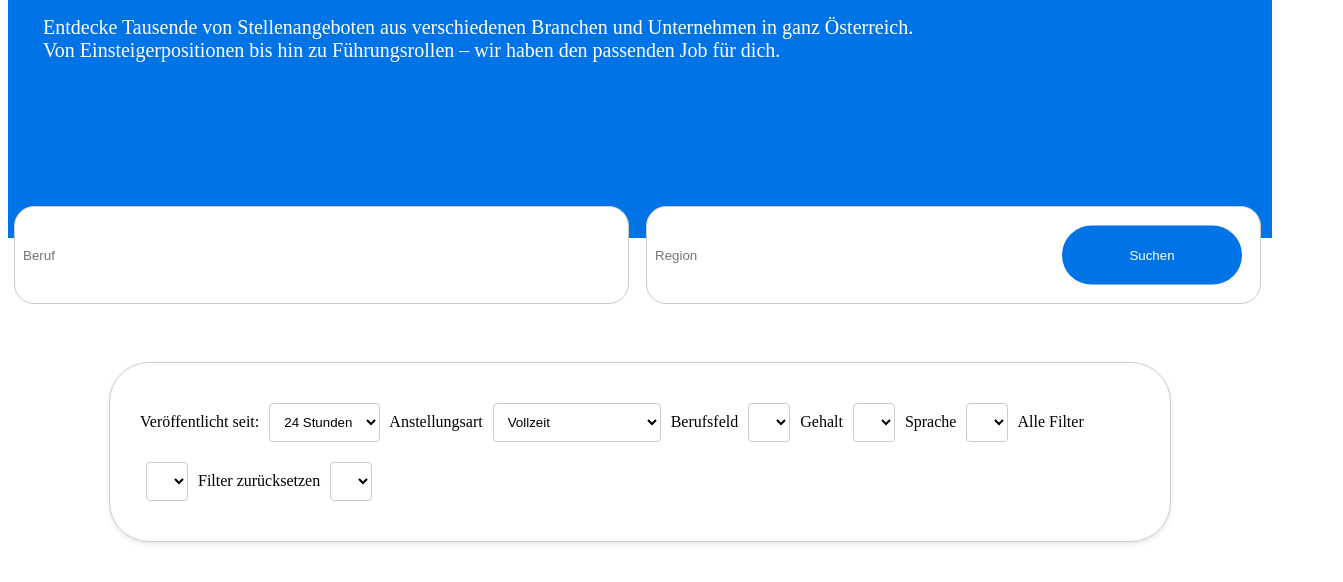
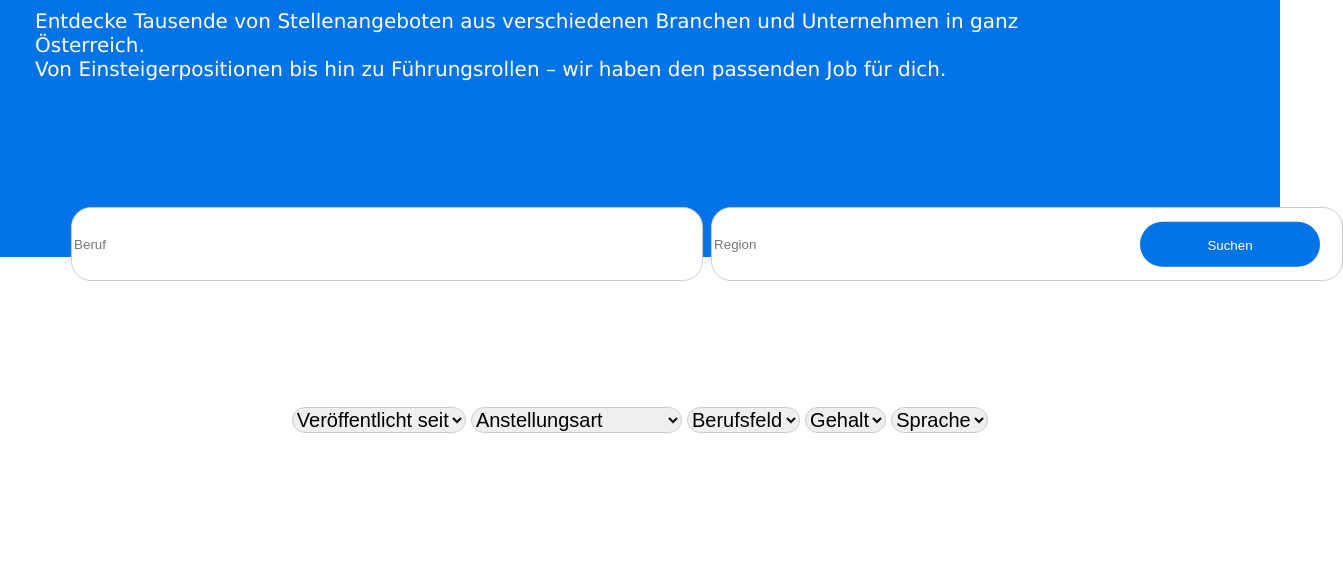
Before and after one commit to Sabrina6126/JOBPORTAL, a plain HTML site: page index.html in a window 1280 px wide. Shown: the part 192-774 px from the top of the page, 1343 px wide, since content can reach past the window. Drawn offline with nearby package versions, Linux system fonts and the light colour scheme.

Commit message:
Jopportal 4

```diff
--- a/index.html
+++ b/index.html
@@ -39,17 +39,20 @@
           </div>
     </section>
     <section>
+        <div class="outer-container">
         <div class="filter-container">
         <form id="filter-form">
-            <label for="publish-date">Veröffentlicht seit:</label>
-            <select id="publish-date" name="publish-date" class="filter-select">
-            <option value="24-hours">24 Stunden</option>
-            <option value="3-days">3 Tage</option>
-            <option value="7-days">7 Tage</option>
-            <option value="30-days">30 Tage</option>
+            <label class="sr-only" for="publish-date">Veröffentlicht seit:</label>
+            <select id="publish-date" name="publish-date" class="filter-select with-border">
+            <option disabled selected value="">Veröffentlicht seit</option>
+                <option value="24-hours">24 Stunden</option>
+                <option value="3-days">3 Tage</option>
+                <option value="7-days">7 Tage</option>
+                <option value="30-days">30 Tage</option>
             </select>
-            <label for="employment-type">Anstellungsart</label>
-            <select id_="employment-type" name="employment-type" class="filter-select">
+            <label class="sr-only" for="employment-type">Anstellungsart</label>
+            <select id_="employment-type" name="employment-type" class="filter-select with-border">
+            <option disabled selected value="">Anstellungsart</option>
                 <option value="full-time">Vollzeit</option>
                 <option value="part-time">Teilzeit</option>
                 <option value="marginal-employment">Geringfügig</option>
@@ -58,25 +61,23 @@
                 <option value="freelance">Freelance</option>
                 <option value="homeoffice">Teilweise-Homeoffice</option>
             </select>
-            <label for="professional-field">Berufsfeld</label>
-            <select id_="professional-field" name="professional-field" class="filter-select">
+            <label class="sr-only" for="professional-field">Berufsfeld</label>
+            <select id_="professional-field" name="professional-field" class="filter-select with-border">
+            <option disabled selected value="">Berufsfeld</option>
             </select>
-            <label for="salary">Gehalt</label>
-            <select id_="salary" name="salary" class="filter-select">
+            <label class="sr-only" for="salary">Gehalt</label>
+            <select id_="salary" name="salary" class="filter-select with-border">
+            <option disabled selected value="">Gehalt</option>
             </select>
-            <label for="lang">Sprache</label>
-            <select id_="lang" name="language" class="filter-select">
+            <label class="sr-only" for="lang">Sprache</label>
+            <select id_="lang" name="language" class="filter-select with-border">
+            <option disabled selected value="">Sprache</option>
             </select>
-            <label for="all-filter">Alle Filter</label>
-            <select id_="all-filter" name="all-filter" class="filter-select">
-            </select>
-            <label for="reset-filter">Filter zurücksetzen</label>
-            <select id_="reset-filter" name="reset-filter" class="filter-select">
 
-
-            </form>
+        </form>
         </div>
-
+        </div>
+        </div>
     </section>
 
 
--- a/style.css
+++ b/style.css
@@ -1,4 +1,12 @@
 /* !!!!!!!!!!!!!!!!!!!!!! LOGO + MENU !!!!!!!!!!!!!!!!!!!!*/
+
+body {
+  font-family: 'Lucida Sans', 'Lucida Sans Regular', 'Lucida Grande', 'Lucida Sans Unicode', Geneva, Verdana, sans-serif;
+  align-items: flex-start;
+  justify-content: center; /* Oder andere Werte, die zu deinem Layout passen */
+  min-height: 100vh;
+  margin: 0;
+}
 
 .row {
   position: relative;
@@ -56,17 +64,10 @@
 
 /* Add media queries for responsiveness - when the screen is 500px wide or less, stack the links on top of each other */
 @media screen and (max-width: 768px) {
-    .header a {
-      float: none;
-      display: block;
-      text-align: left;
-    }
-    .search-container {
-      flex-direction: column; /* Change to vertical layout for smaller screens */
-    }
+
 .search-box {
   flex-direction: column; /* Change to vertical layout for smaller screens */
-      margin-right: 0; /* Remove right margin on smaller screens */
+  margin-right: 0;
 }
 }
 
@@ -75,10 +76,10 @@
 section {
   display: flex;
   justify-content: center;
-    align-items: center;
+  align-items: flex-start;
   height: 100vh;
   margin: 0;
-    margin-top: -378px;
+  margin-top: -50px;
 }
 
 .search-container {
@@ -91,26 +92,21 @@
   }
 
 .search-box {
+  position: relative;
   flex-direction: column;
-    width: 100%;
+  width: 80%;
   flex-grow: 1;
-    position: relative;
   align-items: center;
   justify-content: center;
-    display: flex;
-    margin-right: 70px;
-    margin-bottom: 10px;
 }
 
 input[type="text"] {
-    max-width: 100%;
-    width: 100%;
-    height: 80px;
-    padding: 8px;
+  max-width: 1000px;
+  width: 110%;
+  height: 70px;
   border: 1px solid #ccc;
   border-radius: 20px;
   outline: none;
-    margin-right: -100px;
 }
 
 button {
@@ -134,36 +130,22 @@
 
 /* !!!!!!!!!!!!!!!!! FILTER !!!!!!!!!!!!!!!!!!!!!! */
 
-  .filter-container {
-    width: 100%;
-    max-width: 1000px;
-    position: relative;
-    margin: 20px auto;
-    top: -210px;
+.outer-container {
+  align-items: flex-start;
   display: flex;
-    flex-direction: column;
-    margin-top: -20px;
-    background-color: #FFFFFF;
-    padding: 30px;
-    border: 1px solid #ccc;
-    border-radius: 40px;
-    box-shadow: 0px 2px 4px rgba(0, 0, 0, 0.1);
+  justify-content: space-between;
+  margin-top: -550px;
 }
 
-  .filter-label {
-    margin-bottom: 10px;
-    color: #da0e93;
-  }
-
-  .filter-select {
-    padding: 10px;
-    border: 1px solid #ccc;
-    border-radius: 4px;
-    background-color: #fff;
-    margin-bottom: 10px !important;
-    margin-top: 10px;
-    margin-right: 6px;
-    margin-left: 6px;
+.sr-only {
+  position: absolute;
+  width: 10px;
+  height: 10px;
+  margin: -1px;
+  padding: 0;
+  overflow: hidden;
+  clip: rect(0, 0, 0, 0);
+  border: 0;
 }
 
 /* Aktive Filterelemente */
@@ -177,15 +159,25 @@
 }
 
 .filter-button {
+  font-size: 10px;
   background-color: #3498db;
   color: #fff;
-    padding: 10px 20px;
   border: none;
-    border-radius: 10px;
+  border-radius: 1px;
   cursor: pointer;
   transition: background-color 0.3s ease;
+
 }
 
 .filter-button:hover {
   background-color: #2580b3;
+  font-size: 50px;
 }
+
+.filter-select.with-border {
+  max-width: 800px;
+  font-size: 20px;
+  border: 1px solid #ccc;
+  border-radius: 50px; /* Optional: Runde die Ecken ab, wenn gewünscht */
+  margin-bottom: 50px; /* Optional: Füge Abstand zwischen den Filter-Elementen hinzu */
+}
```
Lines whose indentation alone changed are shown as unchanged.
